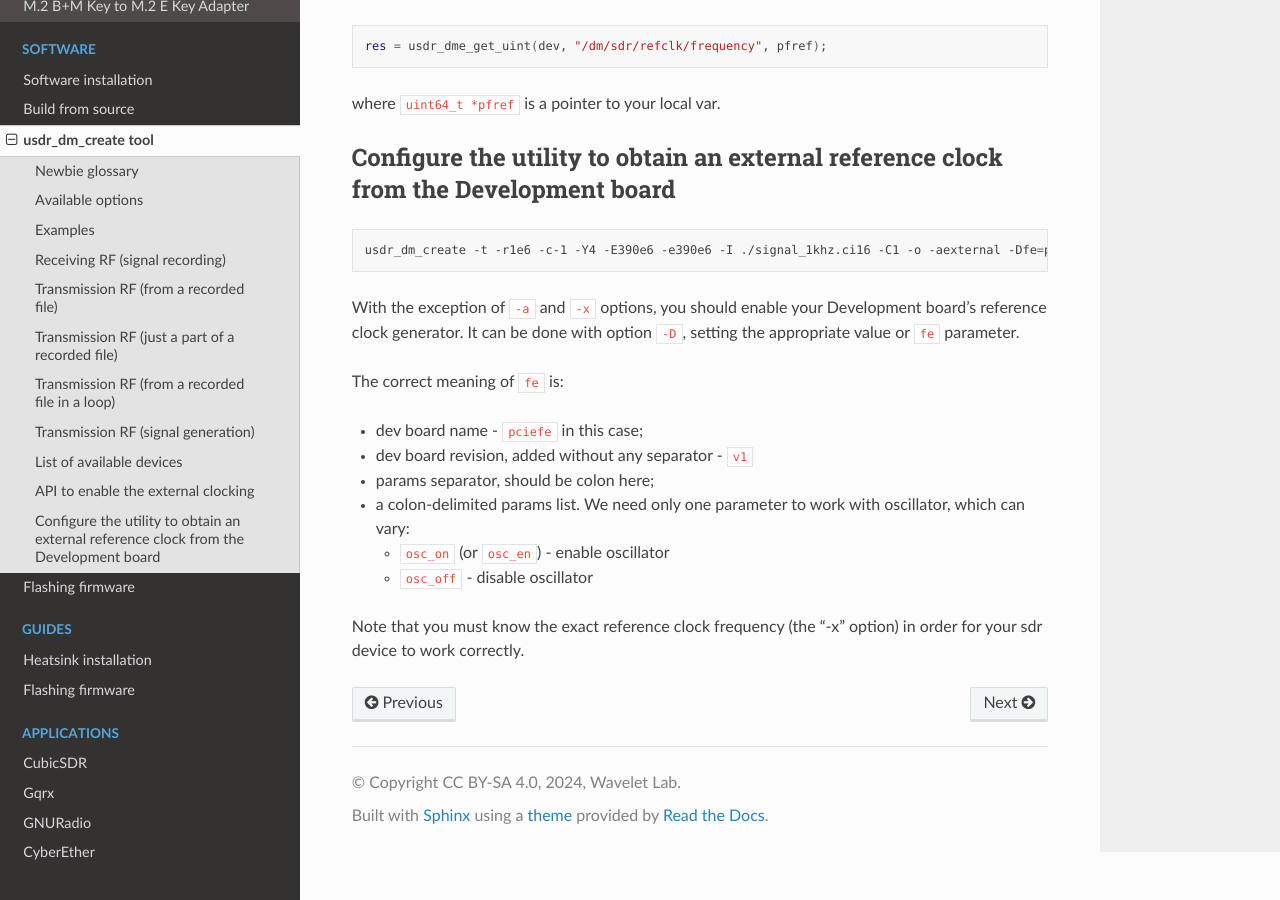
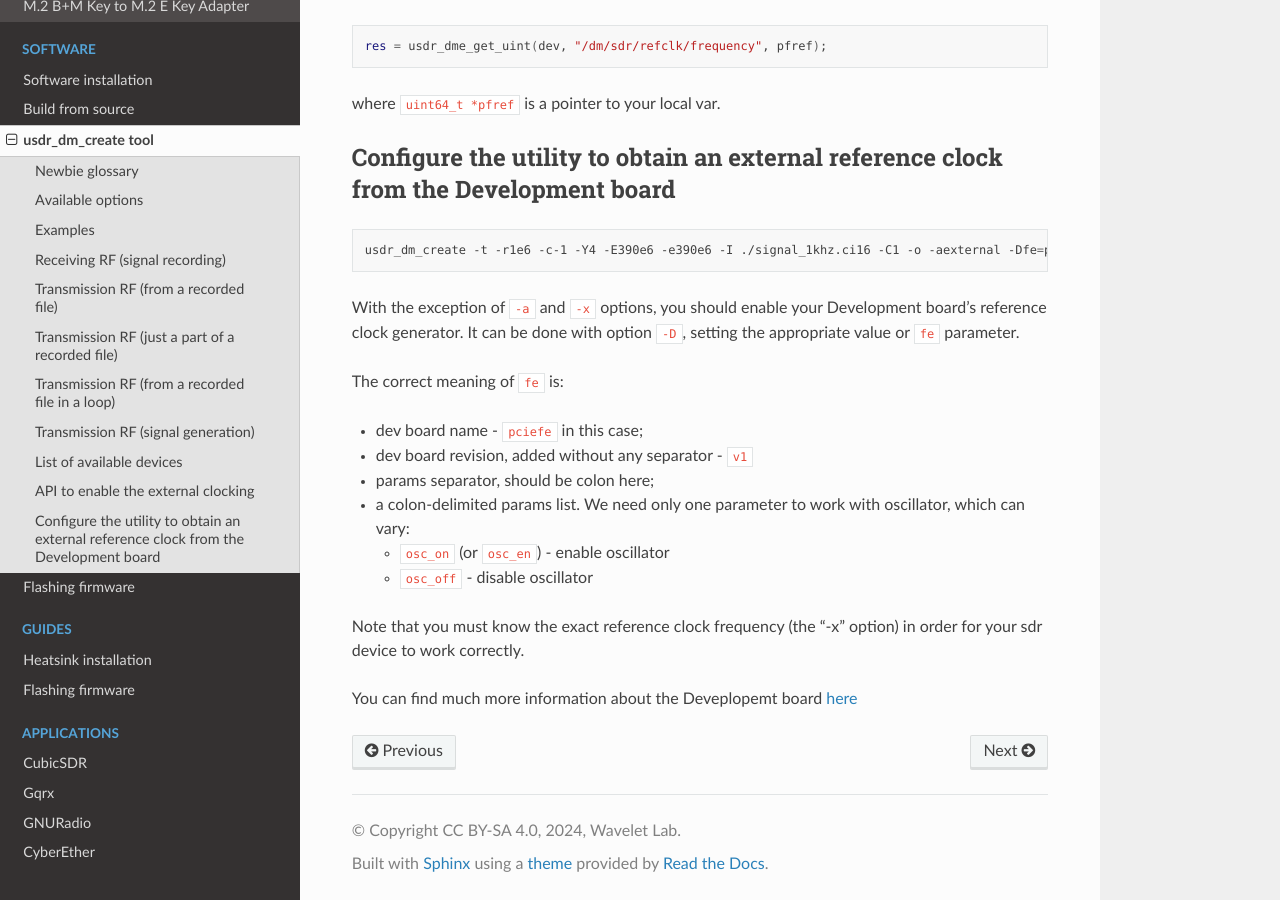
Before and after one commit to wavelet-lab/docs, a Sphinx documentation site: the page built from source/software/usdr_dm_create.rst, in a window 1280 px wide and 900 px high, scrolled down 5767 px. Built offline with Sphinx 7.4.7 and the Read the Docs theme 2.0.0, drawn with Linux system fonts in a browser that asks for light colours; some of the changed lines change nothing that is shown; some of the changed text lies outside the part shown.

Commit message:
Update usdr_dm_create.rst - add & fix links

```diff
--- a/source/software/usdr_dm_create.rst
+++ b/source/software/usdr_dm_create.rst
@@ -3,7 +3,7 @@
 
 .. note::
    | You have to install ``usdr-tools`` package first.
-   | Please refer to the :doc:`/software/install` document.
+   | Please refer to the `this document <./install.rst>`_ document.
 
 
 This tool is used to transmit a simple sinus waveform with a given frequency and power and/or
@@ -223,3 +223,5 @@
   * ``osc_off`` - disable oscillator
 
 Note that you must know the exact reference clock frequency (the "-x" option) in order for your sdr device to work correctly.
+
+You can find much more information about the Deveplopemt board `here <../hardware/devboard.rst>`_
```
